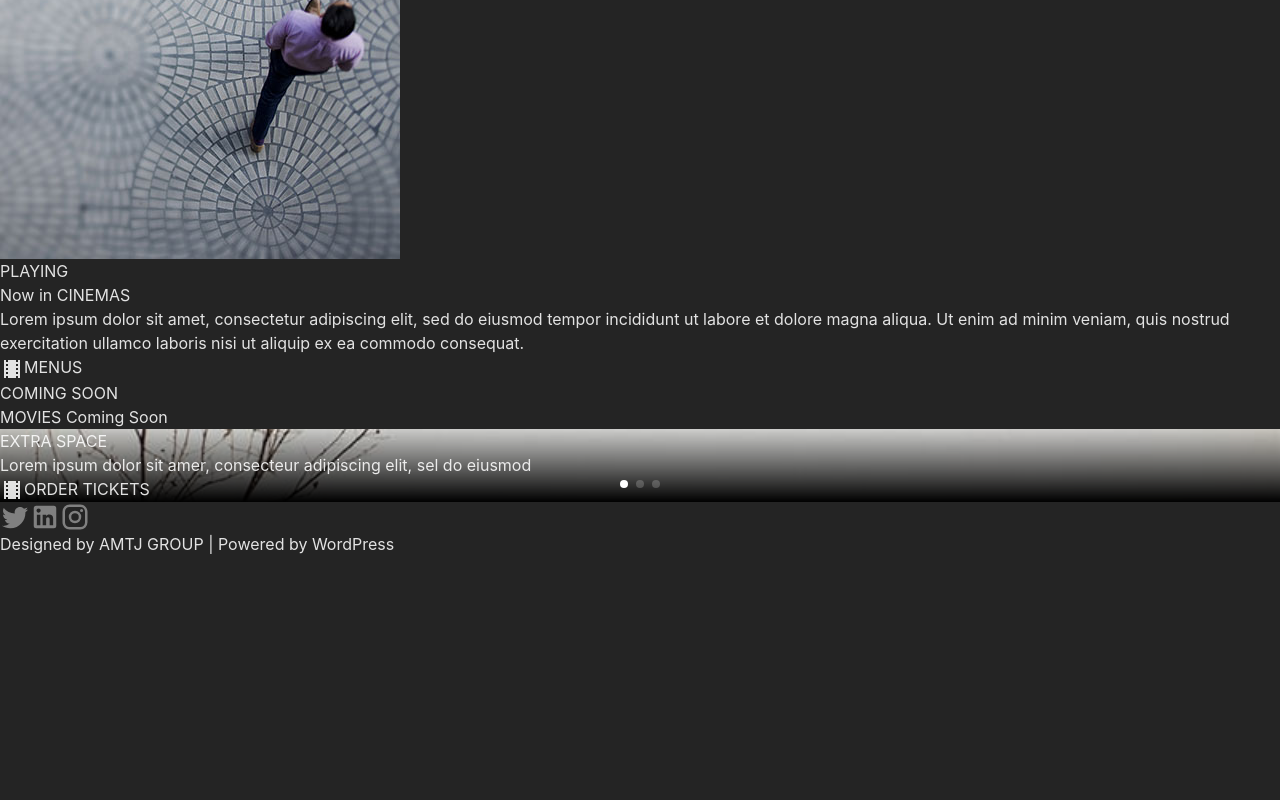
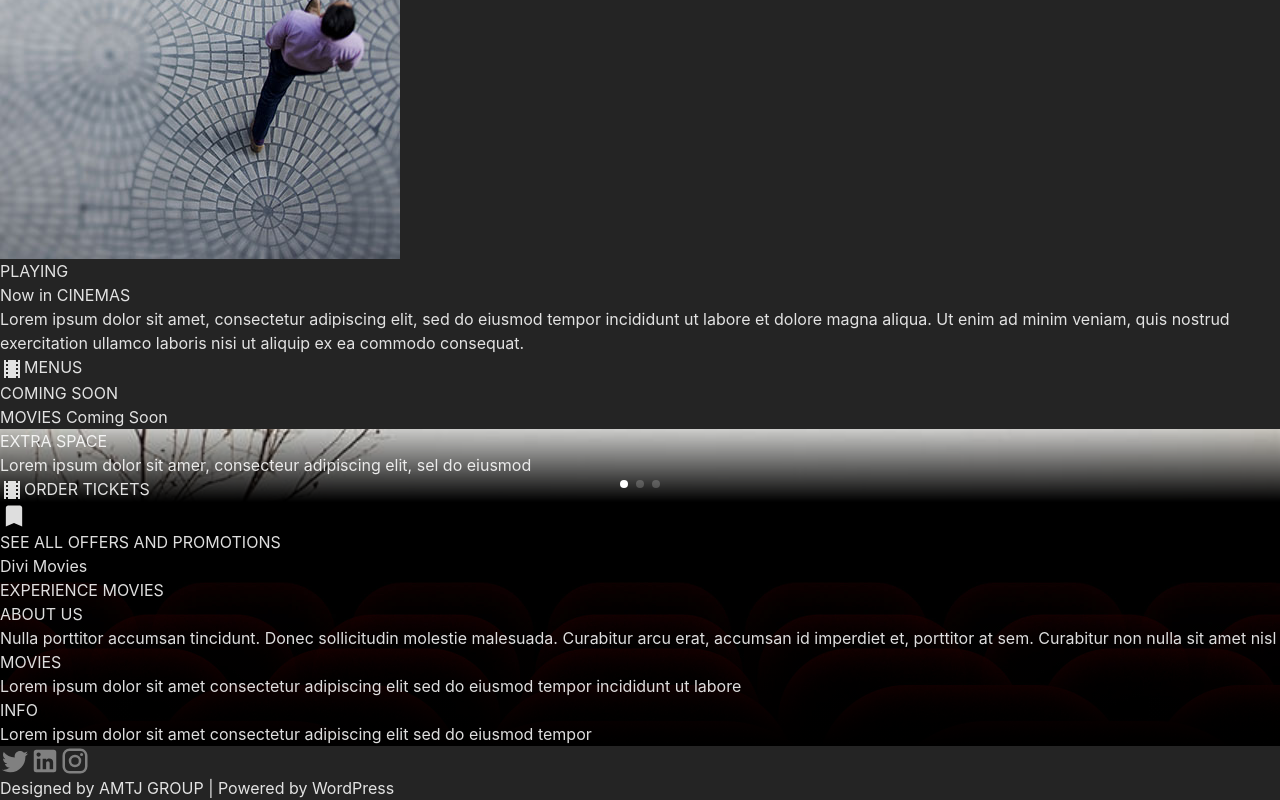
Before and after one commit to Tobbiloba/MTA-cinema, a React (Vite) app: page / in a window 1280 px wide. Shown: the part 1306-2106 px from the top of the page. Before the commit the page ends 1862 px from the top, so only its background shows below. Built offline with nearby package versions, Linux system fonts and the light colour scheme.

Commit message:
finished banner

```diff
--- /dev/null
+++ b/src/components/Banner.jsx
@@ -0,0 +1,63 @@
+import React from 'react'
+import background from '../assets/background.jpg'
+import BookmarkIcon from '@mui/icons-material/Bookmark'
+const Banner = () => {
+  return (
+    <div
+      className="flex flex-col md:items-center borders px-[2.5rem] md:py-[3rem]  md:px-[12%] pb-[2rem]"
+      style={{
+        backgroundImage: `linear-gradient(180deg, rgba(0, 0, 0, 0) 0%, #000000 100%), url(${background})`,
+        objectFit: 'cover',
+        backgroundSize: 'cover',
+      }}
+    >
+      <div className="flex flex-row bg-red-600 px-[15%] py-6 gap-2 md:w-fit">
+        <BookmarkIcon style={{ fontSize: '28px' }} />
+        <div className="font-bold lg:text-xl">
+          SEE ALL OFFERS AND PROMOTIONS
+        </div>
+      </div>
+
+      <div className="flex flex-col mt-[4rem] lg:flex-row lg:gap-[5%] lg:mt-[10rem]">
+        <div className="md:flex flex-row justify-between">
+          <div className="md:w-[40%]">
+            <h1 className="font-mono text-xl lg:text-4xl md:text-2xl">
+              Divi <span className="font-black">Movies</span>
+            </h1>
+            <p className="text-red-600 font-bold md:text-xl font-mono">
+              EXPERIENCE MOVIES
+            </p>
+          </div>
+          <div className="mt-[3rem] md:w-[45%] md:mt-0">
+            <h1 className="font-bold lg:text-2xl text-slate-400 text-xl">
+              ABOUT US
+            </h1>
+            <p className="text-[16px] lg:text-[20px] mt-2">
+              Nulla porttitor accumsan tincidunt. Donec sollicitudin molestie
+              malesuada. Curabitur arcu erat, accumsan id imperdiet et,
+              porttitor at sem. Curabitur non nulla sit amet nisl
+            </p>
+          </div>
+        </div>
+        <div className="md:flex flex-row justify-between md:mt-[4rem] lg:mt-0">
+          <div className="mt-[2rem] md:w-[45%] lg:mt-0">
+            <h1 className="font-bold text-slate-400 lg:text-2xl">MOVIES</h1>
+            <p className="w-[60%] leading-10 lg:text-[20px]">
+              Lorem ipsum dolor sit amet consectetur adipiscing elit sed do
+              eiusmod tempor incididunt ut labore
+            </p>
+          </div>
+          <div className="mt-[2rem] md:w-[45%] lg:mt-0">
+            <h1 className="font-bold text-slate-400 lg:text-2xl ">INFO</h1>
+            <p className="w-[60%] leading-10 lg:text-[20px]">
+              Lorem ipsum dolor sit amet consectetur adipiscing elit sed do
+              eiusmod tempor
+            </p>
+          </div>
+        </div>
+      </div>
+    </div>
+  )
+}
+
+export default Banner
--- a/src/screen/Homepage.jsx
+++ b/src/screen/Homepage.jsx
@@ -4,6 +4,7 @@ import Slider from '../components/Slider'
 import ComingSoon from '../components/ComingSoon'
 import PlayingNow from '../components/PlayingNow'
 import Footer from '../components/Footer'
+import Banner from '../components/Banner'
 
 const Homepage = () => {
   return (
@@ -12,6 +13,7 @@ const Homepage = () => {
       <Slider />
       <PlayingNow />
       <ComingSoon />
+      <Banner />
       <Footer />
     </div>
   )
```
Also changed, not shown: src/assets/background.jpg (added).
